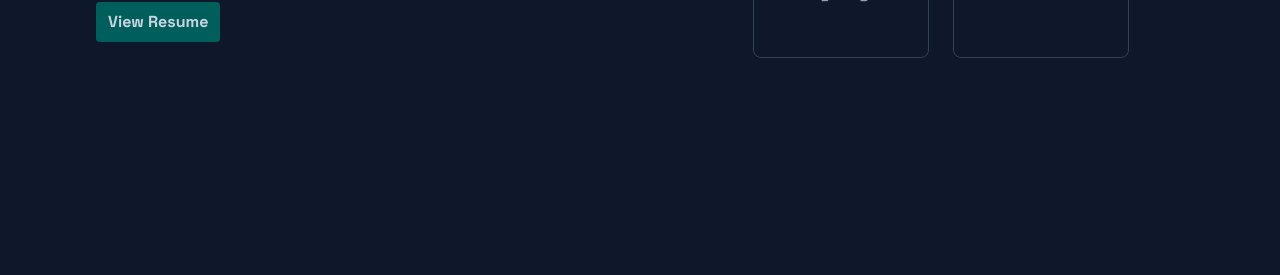
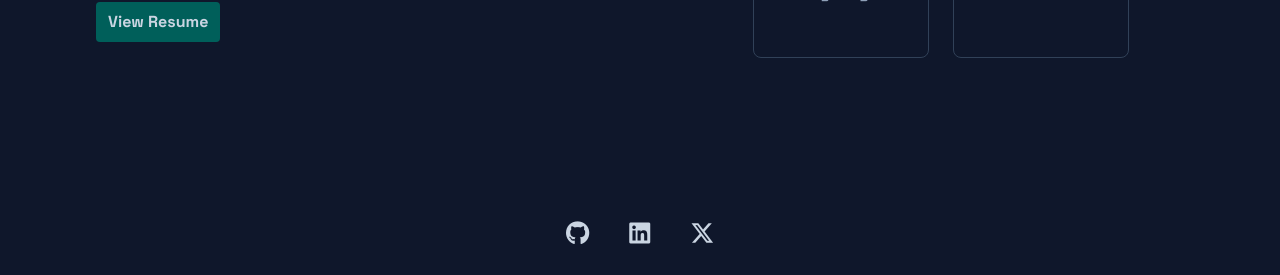
Before and after one commit to bhargablinx/portfolio, a website: page src/index.html in a window 1280 px wide. Shown: the part 538-813 px from the top of the page. Drawn offline with Linux system fonts and the light colour scheme; a web font is replaced by a local one.

Commit message:
social icons added

```diff
--- a/src/index.html
+++ b/src/index.html
@@ -79,7 +79,27 @@
           </div>
         </div>
       </div>
-      <div class="flex-1"></div>
+      <div class="flex-1 relative">
+        <div
+          class="absolute bottom-0 flex w-full justify-center gap-10 text-2xl my-5"
+        >
+          <div class="hover:text-violet-500 cursor-pointer">
+            <a href="https://github.com/bhargablinx" target="_blank"
+              ><i class="fa-brands fa-github"></i
+            ></a>
+          </div>
+          <div class="hover:text-blue-500 cursor-pointer">
+            <a href="https://www.linkedin.com/in/bhargabb/" target="_blank"
+              ><i class="fa-brands fa-linkedin"></i
+            ></a>
+          </div>
+          <div class="hover:text-red-400 cursor-pointer">
+            <a href="https://x.com/BhargabLinx" target="_blank"
+              ><i class="fa-brands fa-x-twitter"></i
+            ></a>
+          </div>
+        </div>
+      </div>
     </section>
   </body>
 </html>
```
Also changed, not shown: src/output.css.
